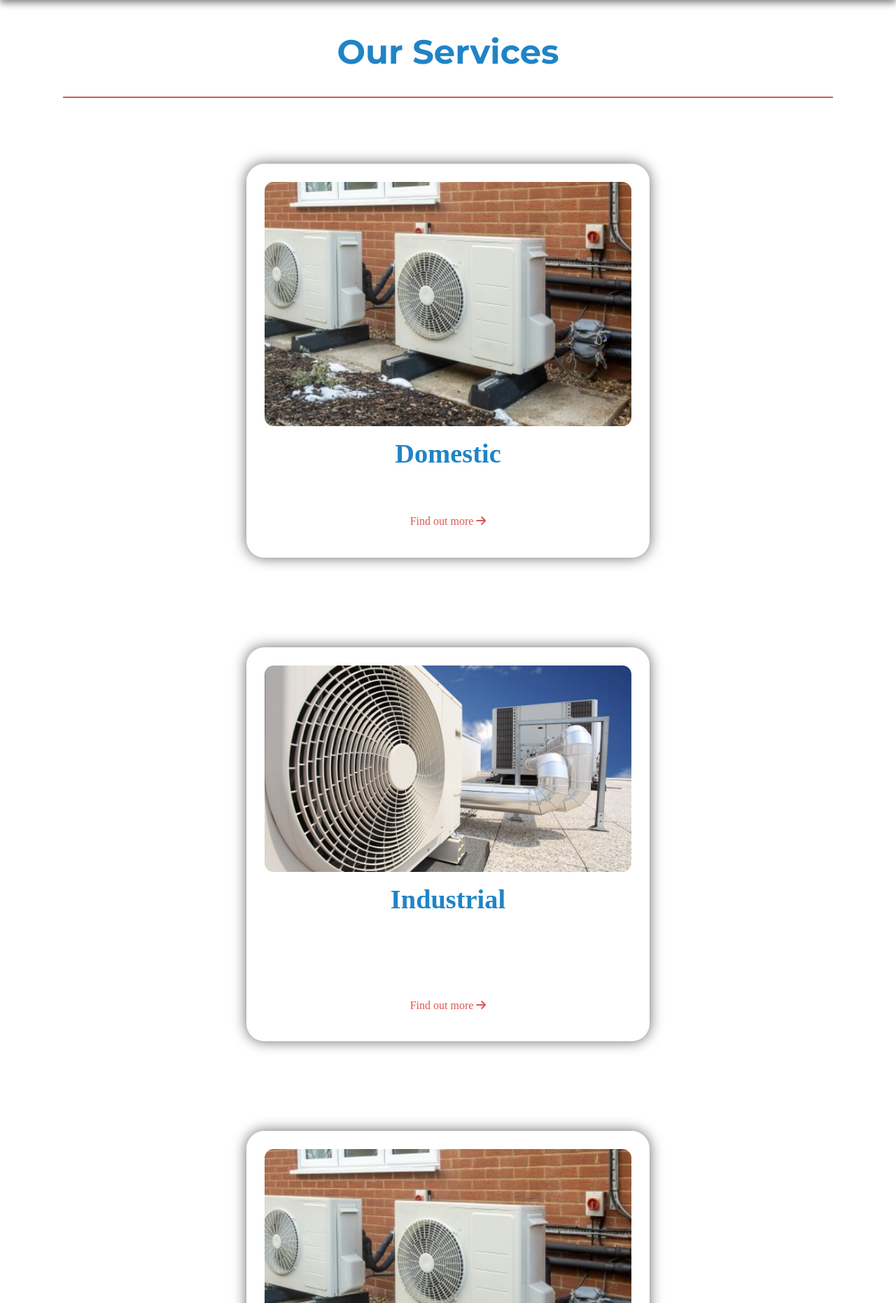
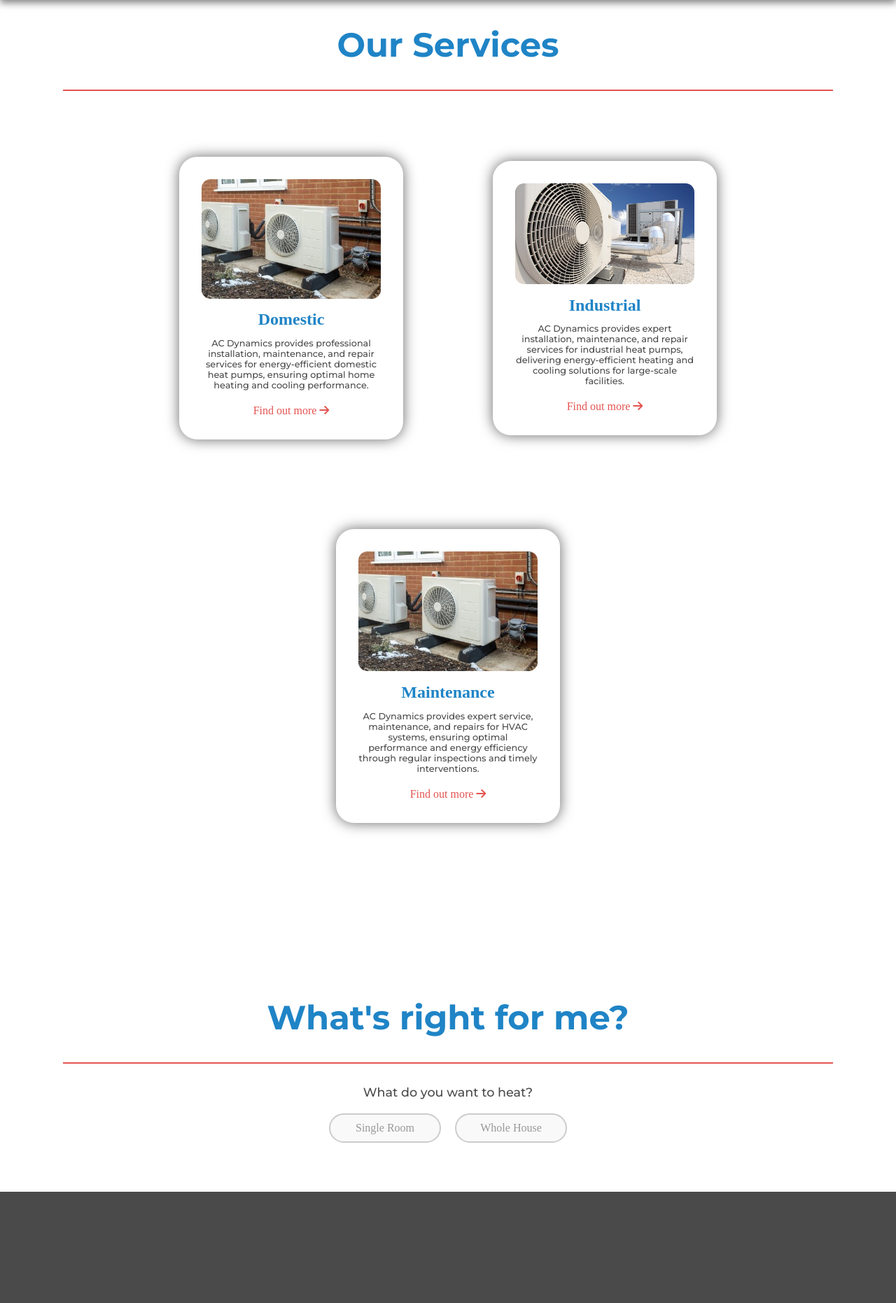
Before and after one commit to MitchellWillis05/AC-Dynamics-Website, a Flask app: page /services in a window 1280 px wide. Shown: the part 100-1962 px from the top of the page at 70% size. Run offline with Flask 3, Linux system fonts and the light colour scheme; some libraries are stand-ins or nearby versions.

Commit message:
fixed sizing on service and other pages

```diff
--- a/static/css/style.css
+++ b/static/css/style.css
@@ -159,6 +159,7 @@
 
 .intro{
     width: 100%;
+    padding: 120px 0;
     height: auto;
     color: white;
     display: flex;
@@ -207,7 +208,7 @@
     align-items: center;
     justify-content: space-between;
     width: 80%;
-    margin: 9rem 0;
+
 }
 
 .intro .intro-button-container {
@@ -263,7 +264,7 @@
     width: 100%;
     height: auto;
     margin-bottom: 50px;
-    margin-top: 30px;
+    padding-top: 100px;
 }
 
 .content-block .heading {
@@ -378,20 +379,23 @@
 /*----------------------------------services--------------------------------*/
 .service-split-container{
     display: flex;
+    flex-direction: column;
     justify-content: center;
-    flex-wrap: wrap
+    text-align: center;
+    align-items: center;
 }
 
 .curved-container {
     margin: 5vw; /* Use viewport width units for margin */
-    width: 18vw; /* Proportional width to the viewport */
-    height: 24vw; /* Proportional height to the viewport */
+    width: 20rem; /* Proportional width to the viewport */
+    min-height: fit-content;
+    height: auto; /* Proportional height to the viewport */
     border-radius: 2vw; /* Proportional border radius */
-    position: relative;
     box-shadow: 0 0 1.5vw rgba(0, 0, 0, 0.6); /* Proportional shadow */
-    display: inline-block; /* Ensures inline behavior while maintaining block-level controls */
+    display: inline-block;
+    flex-direction: column;
     text-align: center;
-    padding: 2vw; /* Proportional padding */
+    padding: 2rem; /* Proportional padding */
 }
 
 .curved-container img {
@@ -401,25 +405,25 @@
 
 .curved-container h2 {
     margin: 0;
-    padding-bottom: 1vw;
-    padding-top: 1vw;
+    padding-bottom: 1vw; /* Can be converted if needed */
+    padding-top: 1vw; /* Can be converted if needed */
     font-weight: bold;
     color: #1F84C6;
-    font-size: 1.5vw; /* Proportional font size */
+    font-size: 1.5rem; /* Converted from 1.5vw */
 }
 
 .curved-container p {
-    font-size: clamp(0.5vw, 0.6vw + 0.2rem, 0.7vw); /* Keep font size proportional and responsive */
+    padding-bottom: 20px;
+    font-size: 0.8rem; /* Converted from 1vw */
 }
 
 .curved-container a {
     color: #E35451;
     cursor: pointer;
-    position: absolute;
-    bottom: 2vw; /* Proportional bottom spacing */
-    left: 50%;
-    transform: translateX(-50%);
+    margin-top: auto; /* Pushes the <a> tag to the bottom */
+    text-align: center; /* Center align the text if needed */
 }
+
 
 .curved-container i {
     transition: background-color 0.5s ease, transform 0.3s ease;
@@ -782,10 +786,7 @@
         width: auto;
     }
 
-    .service-split-container {
-        display: block;
-        text-align: center;
-    }
+
 }
 
 @media (width < 1500px){
@@ -803,30 +804,16 @@
         margin-top: 2rem;
     }
 
+       .service-split-container {
+        flex-direction: row; /* Switch to inline display */
+        flex-wrap: wrap;
+    }
 
 
 
 
-    .curved-container {
-        width: 45vw; /* Adjust the width relative to the viewport for smaller screens */
-        height: 44vw; /* Adjust the height proportionally */
-    }
 
-    .curved-container img {
-        width: 100%;
-    }
 
-    .curved-container h2{
-        font-size: 3vw; /* Larger font size for smaller screens */
-    }
-
-    .curved-container a {
-        bottom: 1vw; /* Proportional bottom spacing for smaller screens */
-        margin-bottom: 30px;
-    }
-    .curved-container p {
-        display: none;
-    }
 
     .large-spacing{
         height: 200vh;
@@ -835,11 +822,7 @@
 }
 
 @media (width < 700px){
-    .curved-container {
-        width: 50vw; /* Adjust the width relative to the viewport for smaller screens */
-        height: 50vw; /* Adjust the height proportionally */
-        margin: 3vw;
-    }
+
 
     .large-spacing{
         height: 100vh;
@@ -853,10 +836,7 @@
         margin: 0 60px;
     }
 
-    .curved-container {
-        width: 45vw; /* Adjust the width relative to the viewport for smaller screens */
-        height: 55vw; /* Adjust the height proportionally */
-    }
+
 
 }
 
@@ -868,10 +848,7 @@
         height: 70vh;
     }
 
-    .curved-container {
-        width: 45vw; /* Adjust the width relative to the viewport for smaller screens */
-        height: 60vw; /* Adjust the height proportionally */
-    }
+
 
     .logos{
         height: 200px;
--- a/templates/contact.html
+++ b/templates/contact.html
@@ -1,9 +1,7 @@
 {% extends "base.html" %}
 {% block content %}
 
-    <section class="spacing">
 
-    </section>
 
      <section class="content-block">
         <div class="heading">
--- a/templates/services.html
+++ b/templates/services.html
@@ -1,9 +1,7 @@
 {% extends "base.html" %}
 {% block content %}
 
-     <section class="spacing">
 
-    </section>
 
     <section class="content-block">
         <div class="heading">
@@ -117,17 +115,7 @@
 
     </section>
 
-    <section class="spacing">
 
-    </section>
-
-    <section class="spacing">
-
-    </section>
-
-    <section class="spacing">
-
-    </section>
 
     <script src="/static/scripts/services.js"></script>
 {% endblock %}
```
